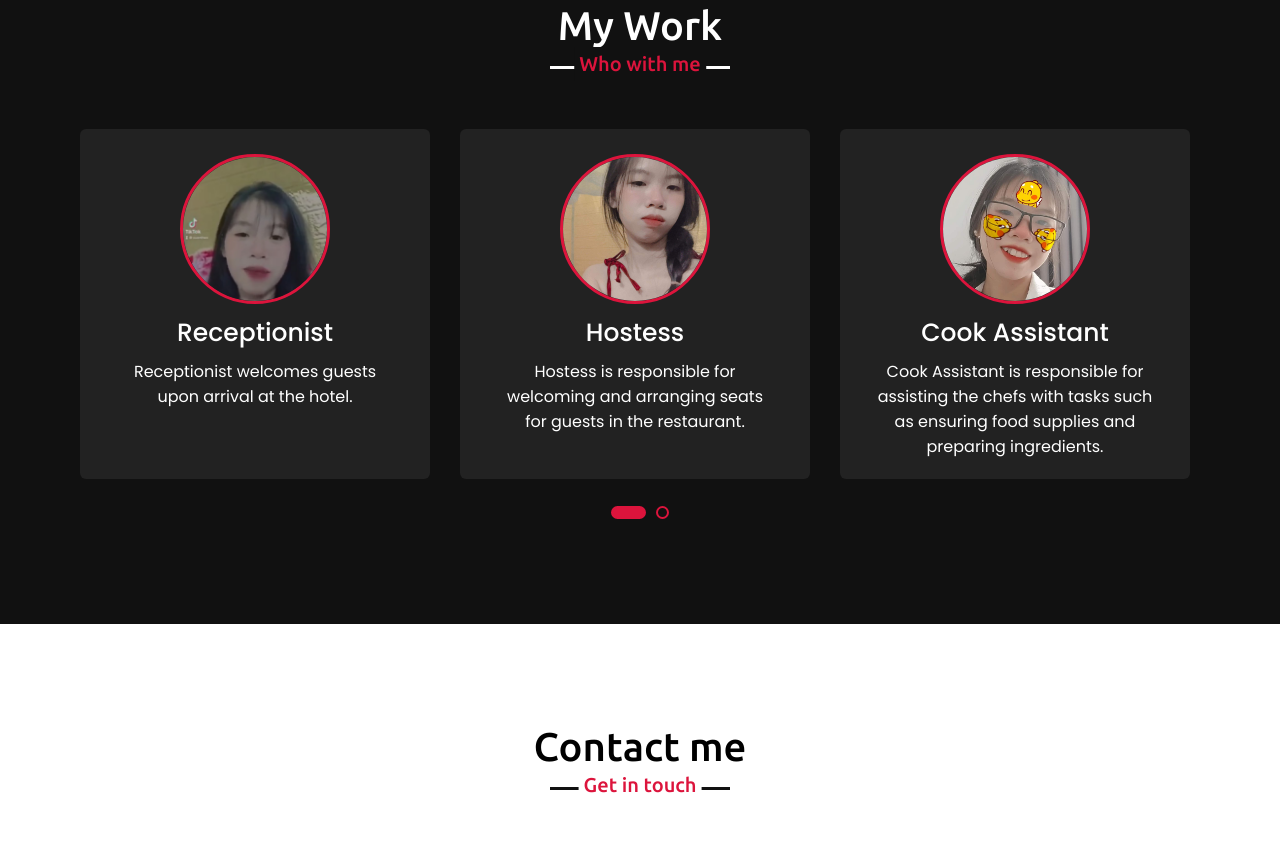
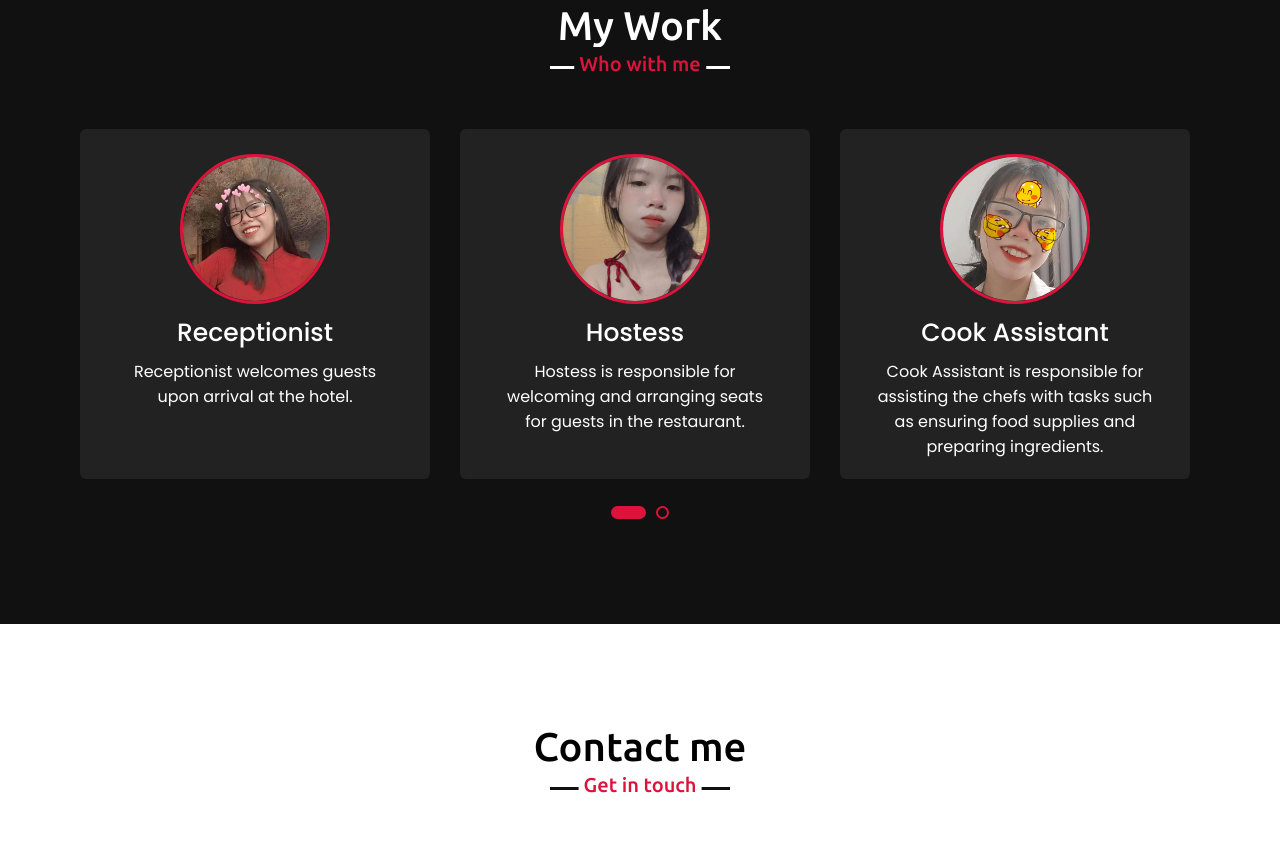
Before and after one commit to BaoDV1206/MyCV_XuanThu, a plain HTML site: page index.html in a window 1280 px wide. Shown: the part 2785-3632 px from the top of the page. Drawn offline with nearby package versions, Linux system fonts and the light colour scheme.

Commit message:
Update index.html

```diff
--- a/index.html
+++ b/index.html
@@ -180,7 +180,7 @@
                 <div class="carousel owl-carousel">
                     <div class="card">
                         <div class="box">
-                            <img src="img/XuanThu8.jpg" alt="">
+                            <img src="img/XuanThu4.jpg" alt="">
                         <div class="text">Receptionist</div>
                         <p>Receptionist welcomes guests upon arrival at the hotel.</p>
                         </div>
```
